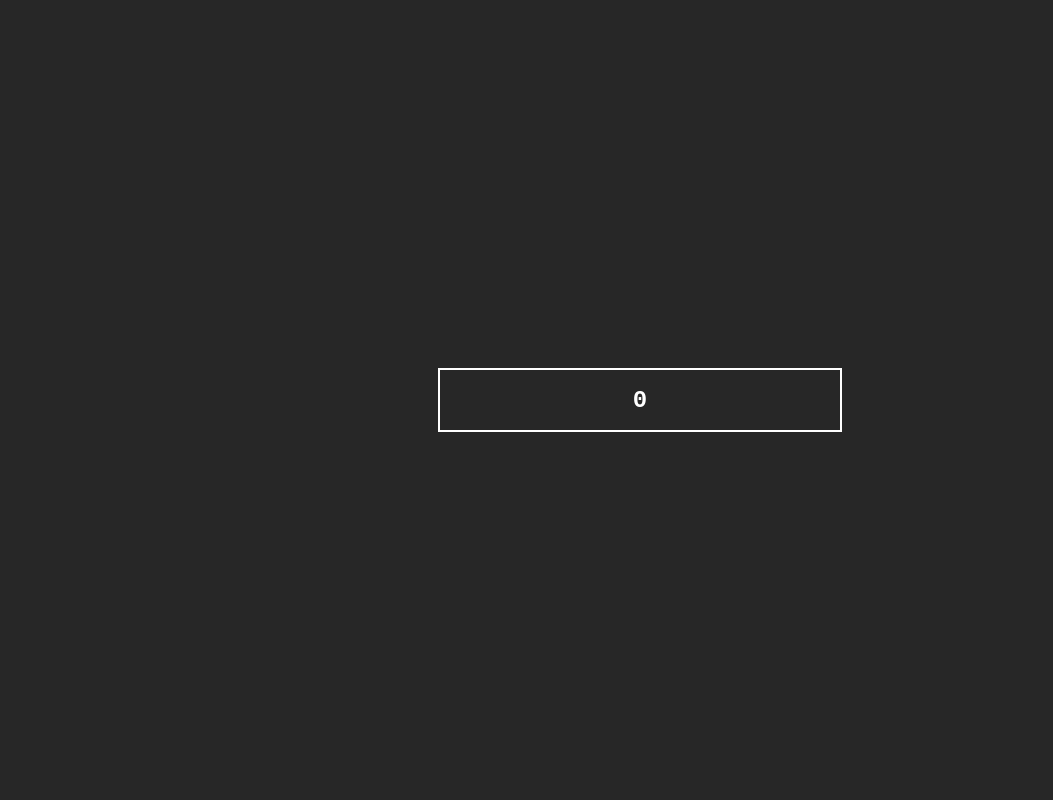
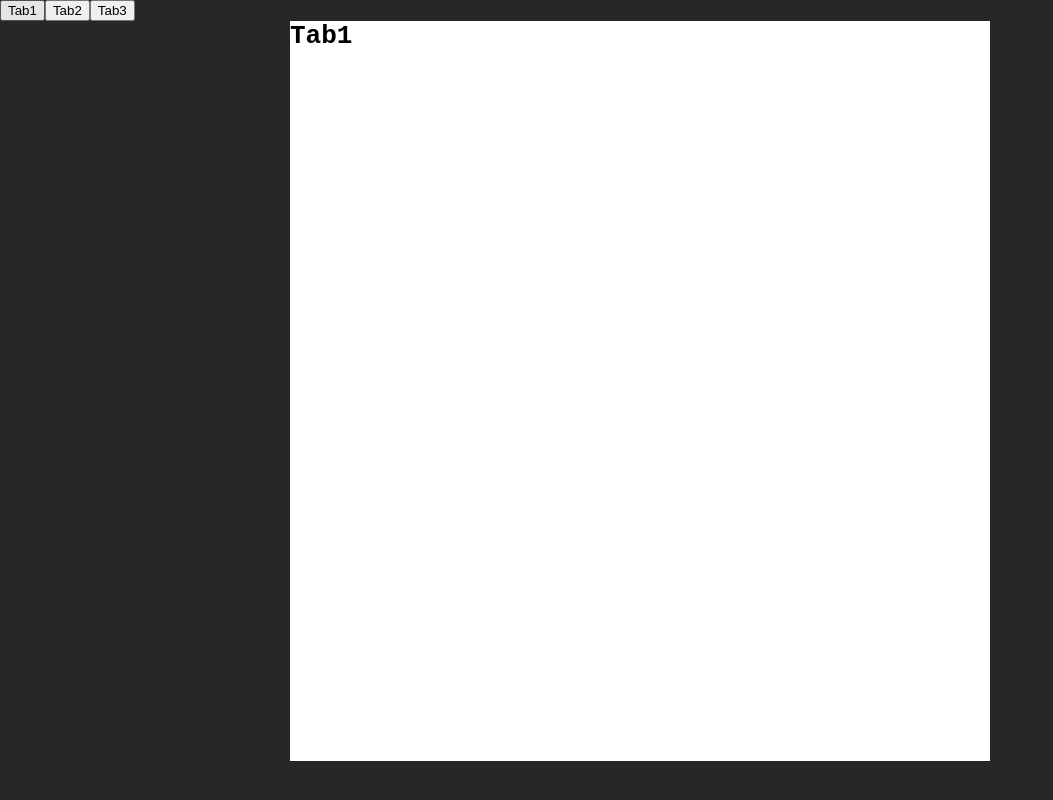
Before and after one commit to mart-anthony-stark/react-animations, a React (Create React App) app: page / in a window 1280 px wide. Shown: the whole page, without its empty margins (0-1053 px from the left). Built offline with nearby package versions, Linux system fonts and the light colour scheme.

Commit message:
4 files modified

```diff
--- a/package.json
+++ b/package.json
@@ -6,6 +6,7 @@
     "aos": "^2.3.4",
     "react": "^17.0.2",
     "react-dom": "^17.0.2",
+    "react-router": "^5.2.1",
     "react-spring": "^9.2.4",
     "resize-observer-polyfill": "^1.5.1"
   },
--- a/src/App.js
+++ b/src/App.js
@@ -2,24 +2,22 @@ import React, { useEffect, useState } from 'react';
 import './style.css';
 import AOS from 'aos';
 import Component1 from './components/Component1';
+import Tabs from './components/Tabs';
 import useMeasure from './useMeasure';
 import { useSpring, animated } from 'react-spring';
 
 export default function App() {
-  const [open, toggle] = useState(false);
-  const [bind, { width }] = useMeasure();
-  const props = useSpring({
-    width: open ? width : 0,
-    backgroundColor: open ? 'hotpink' : 'turquoise',
-    config: { duration: 1000 }
-  });
+  // const [open, toggle] = useState(false);
+  // const [bind, { width }] = useMeasure();
+  // const props = useSpring({
+  //   width: open ? width : 0,
+  //   backgroundColor: open ? 'hotpink' : 'turquoise',
+  //   config: { duration: 1000 }
+  // });
 
   return (
-    <div {...bind} class="main" onClick={() => toggle(!open)}>
-      <animated.div class="fill" style={props} />
-      <animated.div class="content">
-        {props.width.interpolate(x => Math.floor((x.toFixed(0) * 100) / width))}
-      </animated.div>
+    <div>
+      <Tabs />
     </div>
   );
 }
--- a/src/components/Tabs.js
+++ b/src/components/Tabs.js
@@ -4,29 +4,27 @@ import '../styles/tab.css';
 export default function Tabs() {
   const [tab, setTab] = useState(1);
 
-  const togleTab = tab => {
-    setTab(Tab);
+  const toggleTab = tab => {
+    console.log(tab);
+    setTab(tab);
   };
 
   return (
     <div className="tabs">
+      <nav>
+        <button onClick={() => toggleTab(1)}>Tab1</button>
+        <button onClick={() => toggleTab(2)}>Tab2</button>
+        <button onClick={() => toggleTab(3)}>Tab3</button>
+      </nav>
+
       <div className="content1" className={tab == 1 ? 'active' : 'hide'}>
-        <div className="content">
-          Tab1 Lorem ipsum dolor sit amet, consectetur adipisicing elit.
-          Eligendi, obcaecati!
-        </div>
+        <div className="tab">Tab1</div>
       </div>
-      <div className="content2" className={tab == 1 ? 'active' : 'hide'}>
-        <div className="content">
-          Tab2 Lorem ipsum dolor sit amet, consectetur adipisicing elit.
-          Eligendi, obcaecati!
-        </div>
+      <div className="content2" className={tab == 2 ? 'active' : 'hide'}>
+        <div className="tab">Tab2</div>
       </div>
-      <div className="content3" className={tab == 1 ? 'active' : 'hide'}>
-        <div className="content">
-          Tab3 Lorem ipsum dolor sit amet, consectetur adipisicing elit.
-          Eligendi, obcaecati!
-        </div>
+      <div className="content3" className={tab == 3 ? 'active' : 'hide'}>
+        <div className="tab">Tab3</div>
       </div>
     </div>
   );
--- a/src/styles/tab.css
+++ b/src/styles/tab.css
@@ -0,0 +1,21 @@
+.active {
+  display: block;
+}
+.hide {
+  display: none;
+}
+.tabs {
+  position: fixed;
+  inset: 0;
+  height: 100vh;
+  z-index: 50;
+}
+.tab {
+  height: calc(100vh - 60px);
+  background: #fff;
+  font-weight: bolder;
+  font-size: 2rem;
+  width: 700px;
+  margin-left: auto;
+  margin-right: auto;
+}
```
